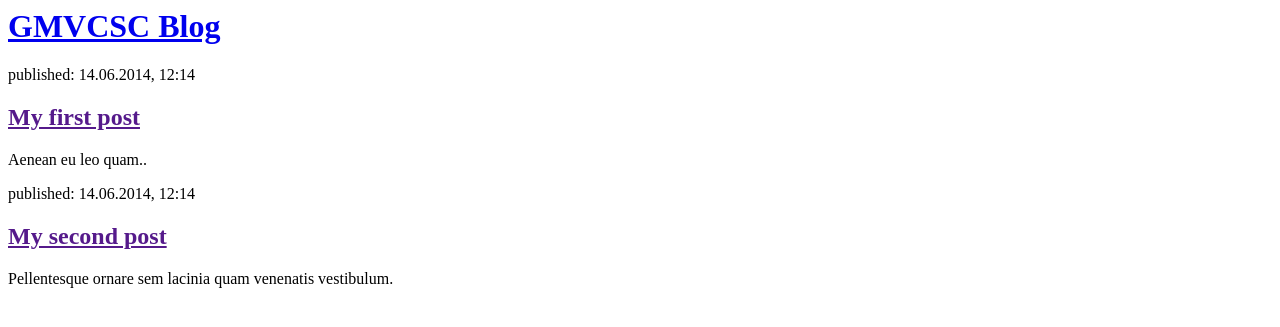
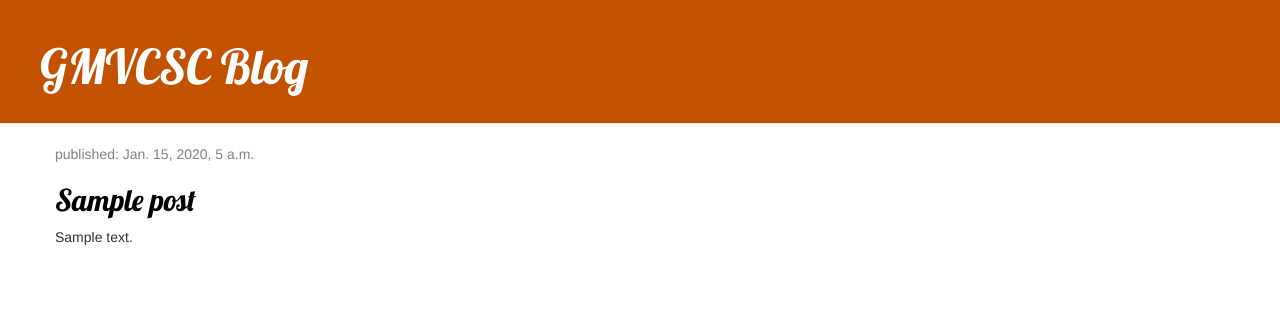
Before and after one commit to nelsonk99/my-first-blog, a Django app: template blog/templates/blog/post_list.html in a window 1280 px wide. Shown: the top 327 px of the page. Run offline with Django 3.2, Linux system fonts and the light colour scheme; the template is opened without the code that fills it: values that come from a table or form of the project are taken from there, others are empty; tables that the repository leaves empty hold one stand-in row (values such as "Sample post"); some libraries are stand-ins or nearby versions.

Commit message:
My gmvcsc app, last commit

```diff
--- /dev/null
+++ b/blog/static/css/blog.css
@@ -0,0 +1,46 @@
+.page-header {
+    background-color: #C25100;
+    margin-top: 0;
+    padding: 20px 20px 20px 40px;
+}
+
+.page-header h1, .page-header h1 a, .page-header h1 a:visited, .page-header h1 a:active {
+    color: #ffffff;
+    font-size: 36pt;
+    text-decoration: none;
+}
+
+.content {
+    margin-left: 40px;
+}
+
+h1, h2, h3, h4 {
+    font-family: 'Lobster', cursive;
+}
+
+.date {
+    color: #828282;
+}
+
+.save {
+    float: right;
+}
+
+.post-form textarea, .post-form input {
+    width: 100%;
+}
+
+.top-menu, .top-menu:hover, .top-menu:visited {
+    color: #ffffff;
+    float: right;
+    font-size: 26pt;
+    margin-right: 20px;
+}
+
+.post {
+    margin-bottom: 70px;
+}
+
+.post h2 a, .post h2 a:visited {
+    color: #000000;
+}
--- a/blog/templates/blog/post_list.html
+++ b/blog/templates/blog/post_list.html
@@ -1,20 +1,32 @@
+{% load static %}
 <html>
 	<head>
+	<link rel="stylesheet" href="//maxcdn.bootstrapcdn.com/bootstrap/3.2.0/css/bootstrap.min.css">
+	<link rel="stylesheet" href="//maxcdn.bootstrapcdn.com/bootstrap/3.2.0/css/bootstrap-theme.min.css">
+	<link rel="stylesheet" href="{% static 'css/blog.css' %}">
+	<link href="//fonts.googleapis.com/css?family=Lobster&subset=latin,latin-ext" rel="stylesheet" type="text/css">
+
+
 		<title>GMVCSC blog</title>
 	</head>
 <body>
-	<div>
+	<div class="page-header">
 		<h1><a href="/">GMVCSC Blog</a></h1>
 	</div>
-	<div>
-		<p>published: 14.06.2014, 12:14</p>
-		<h2><a href="">My first post</a></h2>
-		<p>Aenean eu leo quam.. </p>
-	</div>
-	<div>
-		<p>published: 14.06.2014, 12:14</p>
-		<h2><a href="">My second post</a></h2>
-		<p>Pellentesque ornare sem lacinia quam venenatis vestibulum. </p>
-	</div>
+	<div class="content container">
+    <div class="row">
+        <div class="col-md-8">
+            {% for post in posts %}
+                <div class="post">
+                    <div class="date">
+                        <p>published: {{ post.published_date }}</p>
+                    </div>
+                    <h2><a href="">{{ post.title }}</a></h2>
+                    <p>{{ post.text|linebreaksbr }}</p>
+                </div>
+            {% endfor %}
+        </div>
+    </div>
+</div>
 </body>
 </html>
--- a/blog/templates/blog/post_list_second revision.html
+++ b/blog/templates/blog/post_list_second revision.html
@@ -1,5 +1,8 @@
 <html>
 	<head>
+	<link rel="stylesheet" href="//maxcdn.bootstrapcdn.com/bootstrap/3.2.0/css/bootstrap.min.css">
+	<link rel="stylesheet" href="//maxcdn.bootstrapcdn.com/bootstrap/3.2.0/css/bootstrap-theme.min.css">
+
 		<title>GMVCSC blog</title>
 	</head>
 <body>
```
